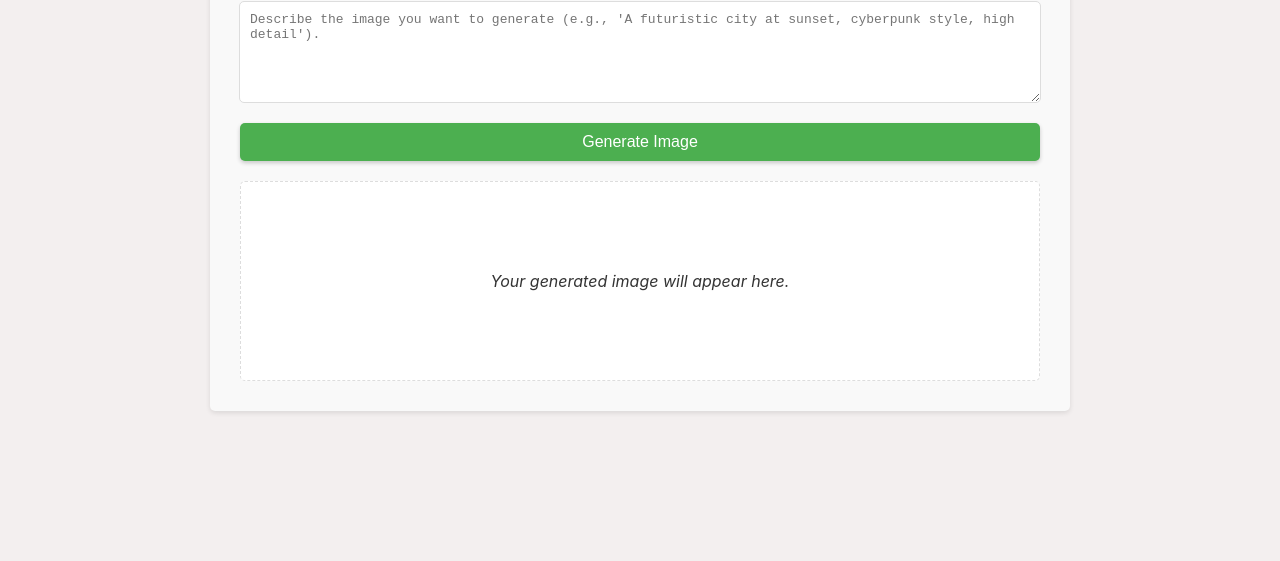
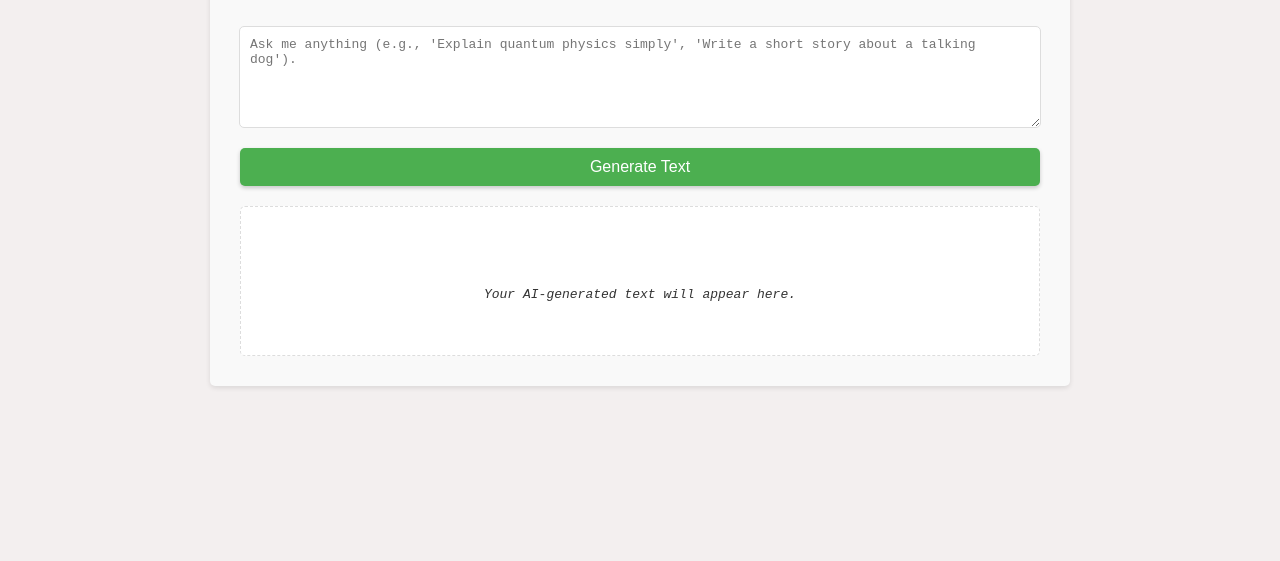
Before and after one commit to Coder-Hoang/txttoimg, a plain HTML site: page index.html in a window 1280 px wide. Shown: the part 279-840 px from the top of the page. Drawn offline with Linux system fonts and the light colour scheme.

Commit message:
Update index.html

```diff
--- a/index.html
+++ b/index.html
@@ -3,7 +3,7 @@
 <head>
     <meta charset="UTF-8">
     <meta name="viewport" content="width=device-width, initial-scale=1.0">
-    <title>Text-to-Image Generator</title>
+    <title>Cloudflare AI Text Generator</title>
     <style>
         /* CSS Variables for Light Theme */
         :root {
@@ -140,35 +140,32 @@
             box-shadow: 0 1px 2px rgba(0,0,0,0.2);
         }
 
-        /* Image Display Area */
-        #imageOutput {
+        /* Text Output Area */
+        #textOutput {
             width: 100%;
-            min-height: 200px; /* Provide some initial height */
-            display: flex;
-            justify-content: center;
-            align-items: center;
+            min-height: 150px;
             background-color: var(--input-background);
             border: 1px dashed var(--input-border);
             border-radius: var(--border-radius);
             color: var(--text-color);
-            text-align: center;
             padding: 20px;
-            box-sizing: border-box; /* Include padding in width */
-            overflow: hidden; /* Hide overflow from image */
+            box-sizing: border-box;
+            overflow-y: auto; /* Allow scrolling for long text */
+            text-align: left;
+            white-space: pre-wrap; /* Preserve whitespace and wrap text */
+            font-family: monospace; /* Good for code/text output */
             position: relative;
-        }
-
-        #generatedImage {
-            max-width: 100%;
-            height: auto;
-            border-radius: var(--border-radius);
-            display: none; /* Hidden by default */
         }
 
         .placeholder-text {
             position: absolute;
             font-style: italic;
             color: var(--text-color);
+            top: 50%;
+            left: 50%;
+            transform: translate(-50%, -50%);
+            text-align: center;
+            width: 90%;
         }
 
         /* Loading Spinner */
@@ -180,6 +177,7 @@
             height: 40px;
             animation: spin 1s linear infinite;
             display: none; /* Hidden by default */
+            margin: 20px auto; /* Center spinner within container */
         }
 
         @keyframes spin {
@@ -242,16 +240,15 @@
 </head>
 <body>
     <div class="container">
-        <h1>AI Text-to-Image Generator</h1>
+        <h1>Cloudflare AI Text Generator</h1>
 
-        <textarea id="promptInput" placeholder="Describe the image you want to generate (e.g., 'A futuristic city at sunset, cyberpunk style, high detail')."></textarea>
+        <textarea id="promptInput" placeholder="Ask me anything (e.g., 'Explain quantum physics simply', 'Write a short story about a talking dog')."></textarea>
 
-        <button id="generateBtn">Generate Image</button>
+        <button id="generateBtn">Generate Text</button>
 
-        <div id="imageOutput">
-            <img id="generatedImage" src="" alt="Generated Image">
+        <div id="textOutput">
+            <p id="textPlaceholder" class="placeholder-text">Your AI-generated text will appear here.</p>
             <div class="spinner" id="loadingSpinner"></div>
-            <p id="imagePlaceholder" class="placeholder-text">Your generated image will appear here.</p>
         </div>
     </div>
 
```
